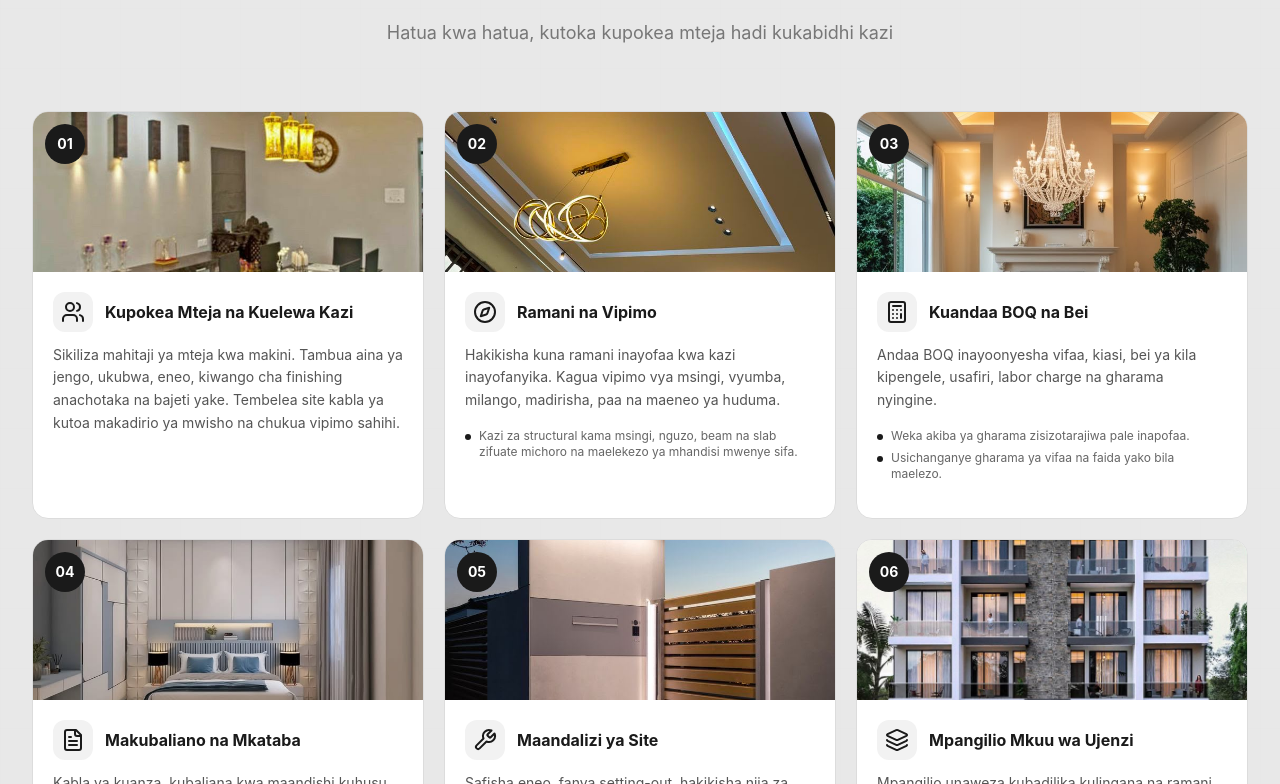
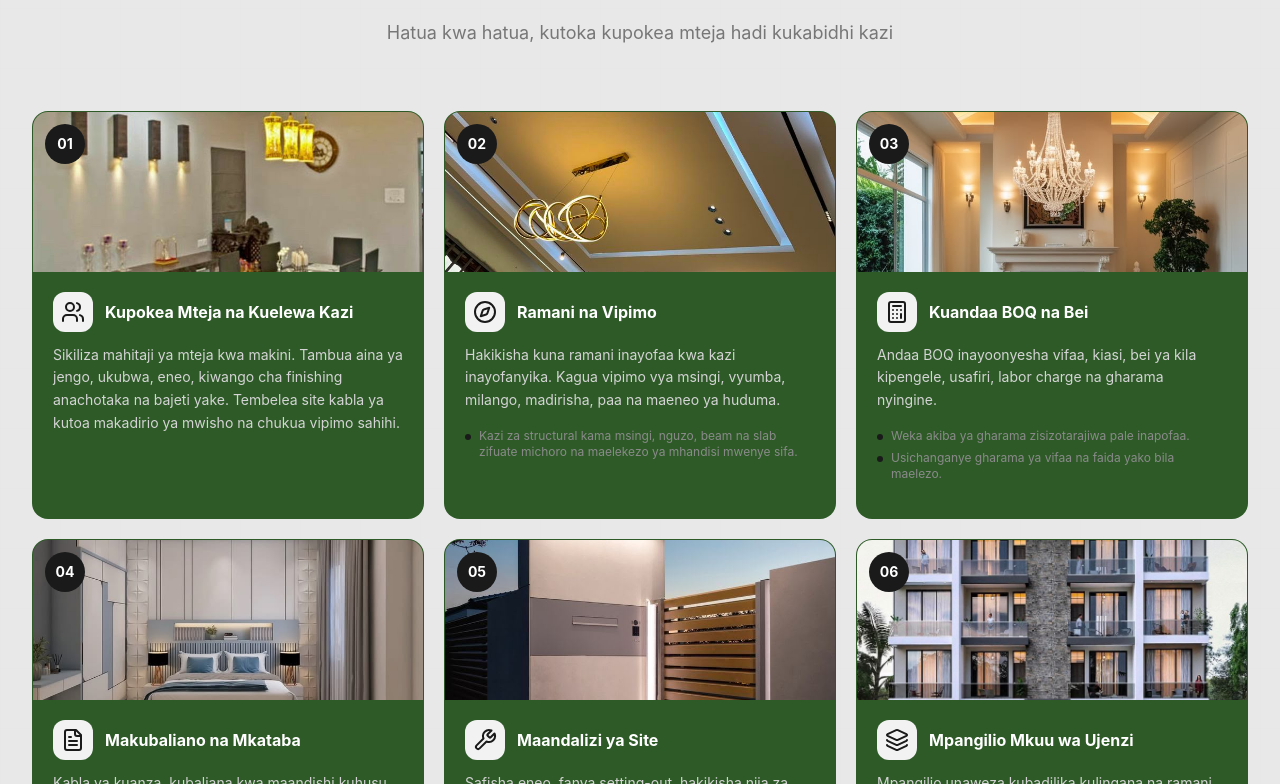
Before and after one commit to femyfede/kazoa-website, a React (Vite) app: page / in a window 1280 px wide. Shown: the part 1616-2400 px from the top of the page. Built offline with nearby package versions, Linux system fonts and the light colour scheme.

Commit message:
Update hero image, change card colors to dark green & isport grey accents

```diff
--- a/src/components/ConstructionStages.tsx
+++ b/src/components/ConstructionStages.tsx
@@ -19,7 +19,7 @@ export default function ConstructionStages() {
           <span className="inline-block text-[#555555] font-semibold text-sm uppercase tracking-widest mb-4">
             {t("stages.eyebrow")}
           </span>
-          <h2 className="text-3xl sm:text-4xl font-bold text-[#1a1a1a] mb-4">
+          <h2 className="text-3xl sm:text-4xl font-bold text-white mb-4">
             {t("stages.title")} <span className="text-gradient">{t("stages.title2")}</span>
           </h2>
           <p className="text-[#777777] max-w-xl mx-auto">
@@ -40,17 +40,17 @@ export default function ConstructionStages() {
           {constructionStages[lang].map((stage, i) => (
             <div
               key={i}
-              className={`flex items-center gap-4 p-4 bg-white border border-[#e4e4e4] rounded-xl hover:border-[#cfcfcf] hover:bg-[#dcdcdc] hover:-translate-y-1 hover:shadow-md transition-all duration-300 group ${
+              className={`flex items-center gap-4 p-4 bg-[#2d5a27] border border-[#e4e4e4] rounded-xl hover:border-[#cfcfcf] hover:bg-[#dcdcdc] hover:-translate-y-1 hover:shadow-md transition-all duration-300 group ${
                 isInView ? "animate-fade-up" : "opacity-0"
               }`}
               style={{ animationDelay: `${i * 60}ms` }}
             >
-              <div className="w-10 h-10 bg-[#f2f2f2] rounded-lg flex items-center justify-center shrink-0 group-hover:bg-[#eaeaea] transition-colors">
-                <span className="text-[#1a1a1a] font-bold text-sm">
+              <div className="w-10 h-10 bg-[#2d5a27] rounded-lg flex items-center justify-center shrink-0 group-hover:bg-[#eaeaea] transition-colors">
+                <span className="text-white font-bold text-sm">
                   {String(i + 1).padStart(2, "0")}
                 </span>
               </div>
-              <span className="text-[#333333] font-medium text-sm flex-1">
+              <span className="text-white font-medium text-sm flex-1">
                 {stage}
               </span>
             </div>
--- a/src/components/FinancialSection.tsx
+++ b/src/components/FinancialSection.tsx
@@ -28,7 +28,7 @@ export default function FinancialSection() {
           <span className="inline-block text-[#555555] font-semibold text-sm uppercase tracking-widest mb-4">
             {t("finance.eyebrow")}
           </span>
-          <h2 className="text-3xl sm:text-4xl lg:text-5xl font-bold text-[#1a1a1a] mb-6">
+          <h2 className="text-3xl sm:text-4xl lg:text-5xl font-bold text-[text-white] mb-6">
             {t("finance.title1")}{" "}
             <span className="text-gradient">{t("finance.title2")}</span>{" "}
             {t("finance.title3")}
@@ -51,15 +51,15 @@ export default function FinancialSection() {
           {financialItems.map((item, i) => (
             <div
               key={i}
-              className={`bg-white border border-[#dcdcdc] rounded-2xl p-6 text-center hover:border-[#cfcfcf] hover:bg-[#dcdcdc] hover:-translate-y-1 hover:shadow-lg transition-all duration-300 group ${
+              className={`bg-[#2d5a27] border border-[#dcdcdc] rounded-2xl p-6 text-center hover:border-[#cfcfcf] hover:bg-[#dcdcdc] hover:-translate-y-1 hover:shadow-lg transition-all duration-300 group ${
                 isInView ? "animate-fade-up" : "opacity-0"
               }`}
               style={{ animationDelay: `${i * 100}ms` }}
             >
-              <div className="w-14 h-14 bg-[#f2f2f2] rounded-xl flex items-center justify-center text-[#1a1a1a] mx-auto mb-4 group-hover:bg-[#eaeaea] transition-colors">
+              <div className="w-14 h-14 bg-[#2d5a27] rounded-xl flex items-center justify-center text-[text-white] mx-auto mb-4 group-hover:bg-[#eaeaea] transition-colors">
                 {iconMap[item.icon]}
               </div>
-              <h3 className="text-lg font-bold text-[#1a1a1a] mb-2">
+              <h3 className="text-lg font-bold text-[text-white] mb-2">
                 {lang === "en" ? item.titleEn : item.title}
               </h3>
               <p className="text-sm text-[#666666] leading-relaxed">
@@ -74,7 +74,7 @@ export default function FinancialSection() {
             isInView ? "animate-fade-up" : "opacity-0"
           }`}
         >
-          <div className="bg-[#f2f2f2] border border-[#cfcfcf] rounded-2xl p-6 lg:p-8 text-center">
+          <div className="bg-[#2d5a27] border border-[#cfcfcf] rounded-2xl p-6 lg:p-8 text-center">
             <p className="text-[#333333] text-lg leading-relaxed max-w-3xl mx-auto">
               {lang === "en" ? financialNoteEn : financialNote}
             </p>
--- a/src/components/Hero.tsx
+++ b/src/components/Hero.tsx
@@ -1,6 +1,6 @@
 import { ArrowRight, ChevronDown } from "lucide-react";
 import { useLang } from "../i18n/LanguageContext";
-import constructionImg from "../assets/images/construction-01.jpeg";
+import constructionImg from "../assets/images/construction-02.jpeg";
 
 export default function Hero() {
   const { t } = useLang();
--- a/src/components/ProcessCard.tsx
+++ b/src/components/ProcessCard.tsx
@@ -36,7 +36,7 @@ export default function ProcessCard({ step, index }: { step: ProcessStep; index:
   return (
     <div
       ref={ref}
-      className={`group bg-white border border-[#dcdcdc] rounded-2xl overflow-hidden hover:border-[#cfcfcf] transition-all duration-300 hover:shadow-lg hover:shadow-[#1a1a1a]/5 hover:-translate-y-1 flex flex-col ${
+      className={`group bg-[#2d5a27] border border-[#2d5a27]/80 rounded-2xl overflow-hidden hover:border-[#cfcfcf] transition-all duration-300 hover:shadow-lg hover:shadow-[#1a1a1a]/5 hover:-translate-y-1 flex flex-col ${
         isInView ? "animate-fade-up" : "opacity-0"
       }`}
       style={{ animationDelay: `${(index % 3) * 90}ms` }}
@@ -58,15 +58,15 @@ export default function ProcessCard({ step, index }: { step: ProcessStep; index:
           <div className="w-10 h-10 bg-[#f2f2f2] rounded-xl flex items-center justify-center text-[#1a1a1a] group-hover:bg-[#eaeaea] transition-colors shrink-0">
             {iconMap[step.id]}
           </div>
-          <h3 className="text-base font-bold text-[#1a1a1a] leading-tight">{title}</h3>
+          <h3 className="text-base font-bold text-white leading-tight">{title}</h3>
         </div>
 
-        <p className="text-[#555555] text-sm leading-relaxed mb-4">{description}</p>
+        <p className="text-[#d4d4d4] text-sm leading-relaxed mb-4">{description}</p>
 
         {details && (
           <ul className="space-y-1.5 mb-4">
             {details.map((detail, i) => (
-              <li key={i} className="flex items-start gap-2 text-xs text-[#666666]">
+              <li key={i} className="flex items-start gap-2 text-xs text-[#8a8a8a]">
                 <span className="w-1.5 h-1.5 bg-[#1a1a1a] rounded-full mt-1.5 shrink-0" />
                 {detail}
               </li>
@@ -75,8 +75,8 @@ export default function ProcessCard({ step, index }: { step: ProcessStep; index:
         )}
 
         {highlight && (
-          <div className="mt-auto px-4 py-3 bg-[#f2f2f2] border border-[#cfcfcf] rounded-lg">
-            <p className="text-[#1a1a1a] font-semibold text-xs">{highlight}</p>
+<div className="mt-auto px-4 py-3 bg-[#2d5a27] border border-[#2d5a27]/80 rounded-lg">
+            <p className="text-white font-semibold text-xs">{highlight}</p>
           </div>
         )}
       </div>
```
